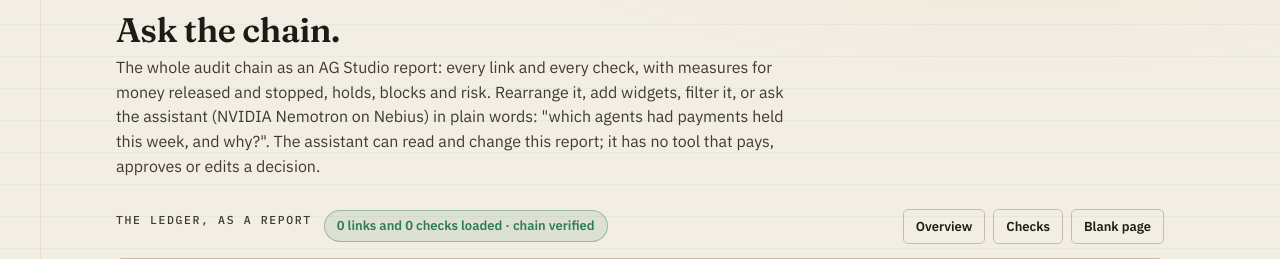
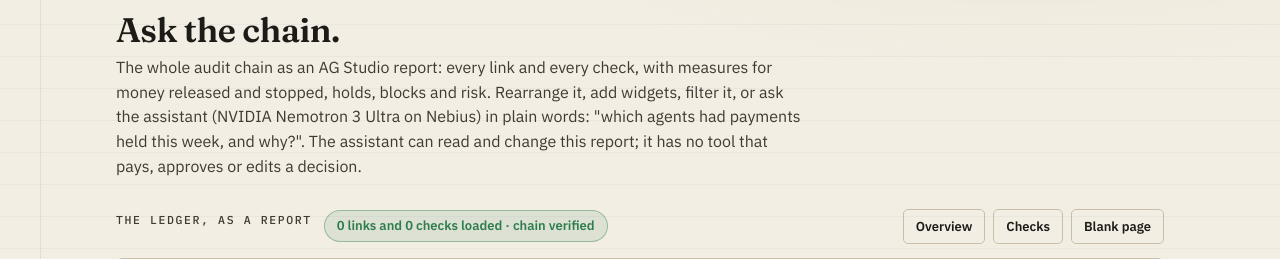
Before and after one commit to NovaCorpAI/safepay, a Flask app: page /studio in a window 1280 px wide. Shown: the part 199-458 px from the top of the page. Run offline with Flask 3, Linux system fonts and the light colour scheme; data that the repository does not hold is empty; some libraries are stand-ins or nearby versions.

Commit message:
Studio: Nemotron 3 Ultra at medium effort answers with the true totals
Measured on the production chain (118 links): Super at low effort was
faster but reported 10,500 stopped and named checks that do not exist;
Ultra at medium effort reported the true 23,212 with the real per-agent
split and checks, in about 12 turns.

Co-Authored-By: Claude Opus 5.5 <noreply@anthropic.com>

```diff
--- a/webapp/app.py
+++ b/webapp/app.py
@@ -278,9 +278,12 @@ def studio_llm():
         return jsonify({"error": {"message": "conversation too long; start a new one"}}), 413
     data = request.get_json(silent=True) or {}
     body = {k: v for k, v in data.items() if k in _STUDIO_KEYS}
-    body.update(model=os.environ.get("NEBIUS_STUDIO_MODEL") or cfg.nebius_model, stream=True,
+    # Ultra at medium effort: measured on the production chain it answered with
+    # the true totals; Super at low effort was faster but invented figures.
+    body.update(model=os.environ.get("NEBIUS_STUDIO_MODEL") or "nvidia/Nemotron-3-Ultra-550b-a55b",
+                stream=True,
                 max_output_tokens=min(int(data.get("max_output_tokens") or 4000), 4000),
-                reasoning={"effort": os.environ.get("NEBIUS_STUDIO_EFFORT") or "low"})
+                reasoning={"effort": os.environ.get("NEBIUS_STUDIO_EFFORT") or "medium"})
     try:
         _agent.cache.set(turns_key, turns + 1)
     except Exception:
--- a/webapp/templates/studio.html
+++ b/webapp/templates/studio.html
@@ -4,7 +4,7 @@
 <div class="page-head">
   <span class="eyebrow">Studio</span>
   <h1>Ask the chain.</h1>
-  <p>The whole audit chain as an AG Studio report: every link and every check, with measures for money released and stopped, holds, blocks and risk. Rearrange it, add widgets, filter it, or ask the assistant (NVIDIA Nemotron on Nebius) in plain words: "which agents had payments held this week, and why?". The assistant can read and change this report; it has no tool that pays, approves or edits a decision.</p>
+  <p>The whole audit chain as an AG Studio report: every link and every check, with measures for money released and stopped, holds, blocks and risk. Rearrange it, add widgets, filter it, or ask the assistant (NVIDIA Nemotron 3 Ultra on Nebius) in plain words: "which agents had payments held this week, and why?". The assistant can read and change this report; it has no tool that pays, approves or edits a decision.</p>
 </div>
 <section class="section">
   <div class="lhead">
```
Also changed, not shown: README.md.
